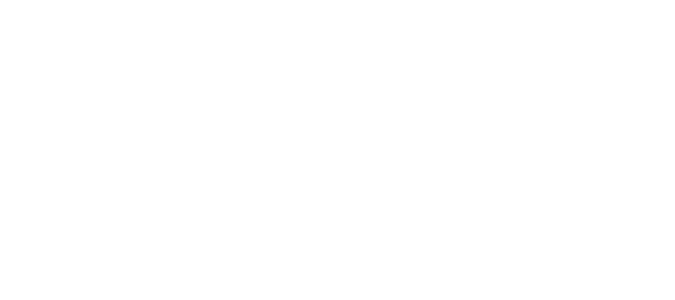
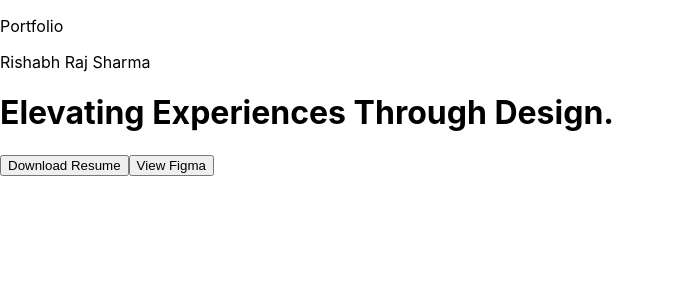
Before and after one commit to RishabhRajSh/My-Portfolio, a React (Create React App) app: page /public in a window 1280 px wide. Shown: the top 300 px of the page, without its empty margins (0-675 px from the left). Built offline with nearby package versions, Linux system fonts and the light colour scheme.

Commit message:
router changes made

```diff
--- a/public/index.html
+++ b/public/index.html
@@ -2,7 +2,7 @@
 <html lang="en">
   <head>
     <meta charset="utf-8" />
-    <link rel="icon" href="%PUBLIC_URL%/favicon.ico" />
+    <link rel="icon" href="%PUBLIC_URL%/ImgLogo.svg" />
     <meta name="viewport" content="width=device-width, initial-scale=1" />
     <meta name="theme-color" content="#000000" />
     <meta
@@ -24,7 +24,7 @@
       work correctly both with client-side routing and a non-root public URL.
       Learn how to configure a non-root public URL by running `npm run build`.
     -->
-    <title>React App</title>
+    <title>Rishabh Raj Sharma</title>
   </head>
   <body>
     <noscript>You need to enable JavaScript to run this app.</noscript>
--- a/src/app/components/public/public-header/PublicHeaderComponent.tsx
+++ b/src/app/components/public/public-header/PublicHeaderComponent.tsx
@@ -14,7 +14,8 @@ const PublicHeaderComponent = () => {
 
     return <React.Fragment>
         <div className={`${Style['container']} ${isScrolled ? Style.scrolled : ""}`}>
-
+        <p>Portfolio</p>
+        <span>Rishabh Raj Sharma</span>
         </div>
     </React.Fragment>
 }
--- a/src/app/components/public/section-banner-about-me/SectionBannerAboutMeComponent.tsx
+++ b/src/app/components/public/section-banner-about-me/SectionBannerAboutMeComponent.tsx
@@ -4,7 +4,14 @@ import Style from "./SectionBannerAboutMeComponent.module.scss";
 const SectionBannerAboutMe = () => {
     return <React.Fragment>
         <div className={Style["container"]}>
-        <h1>Hello There</h1>
+            <div className={Style["content"]}>
+                <div className={Style["text-wrapper"]}>
+                    <h1>Elevating Experiences Through Design.</h1>
+                    <button>Download Resume</button>
+                    <button>View Figma</button>
+                </div>
+            </div>
+
         </div>
     </React.Fragment>
 }
--- a/src/app/views/public/PublicView.tsx
+++ b/src/app/views/public/PublicView.tsx
@@ -6,12 +6,15 @@ import AboutMePage from "./pages/about-me/AboutMePage";
 const PublicView = () => {
   return (
     <React.Fragment>
-      <PublicLayout>
+      <AboutMePage />
+      {/* <PublicLayout>
+
         <Routes>
           <Route path="/public/*" element={<Navigate to="/public/about-me" />} />
+
           <Route path="/public/about-me" element={<AboutMePage />} />
         </Routes>
-      </PublicLayout>
+      </PublicLayout> */}
     </React.Fragment>
   );
 }
--- a/src/app/views/public/pages/about-me/AboutMePage.tsx
+++ b/src/app/views/public/pages/about-me/AboutMePage.tsx
@@ -1,14 +1,14 @@
 import React from "react"
 import Style from "./AboutMePage.module.scss"
 import SectionBannerAboutMe from "../../../../components/public/section-banner-about-me/SectionBannerAboutMeComponent"
+import PublicHeaderComponent from "../../../../components/public/public-header/PublicHeaderComponent"
 
 
 const AboutMePage = () => {
     return <React.Fragment>
         <div className={Style['container']}>
+        <PublicHeaderComponent />
             <SectionBannerAboutMe />
-            <h1>Hello</h1>
-
         </div>
     </React.Fragment >
 
```
Also changed, not shown: public/ImgLogo.svg (added), src/assets/icon/ImgLogo.svg (added).
